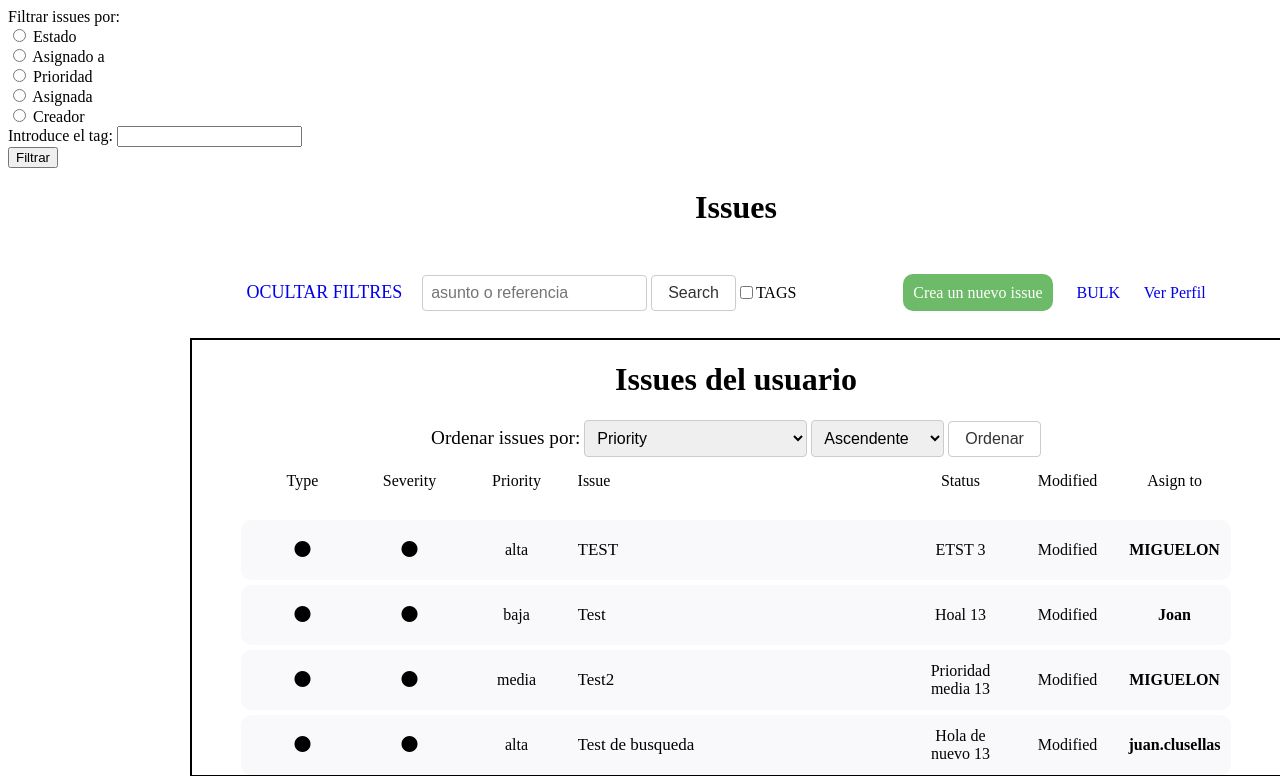
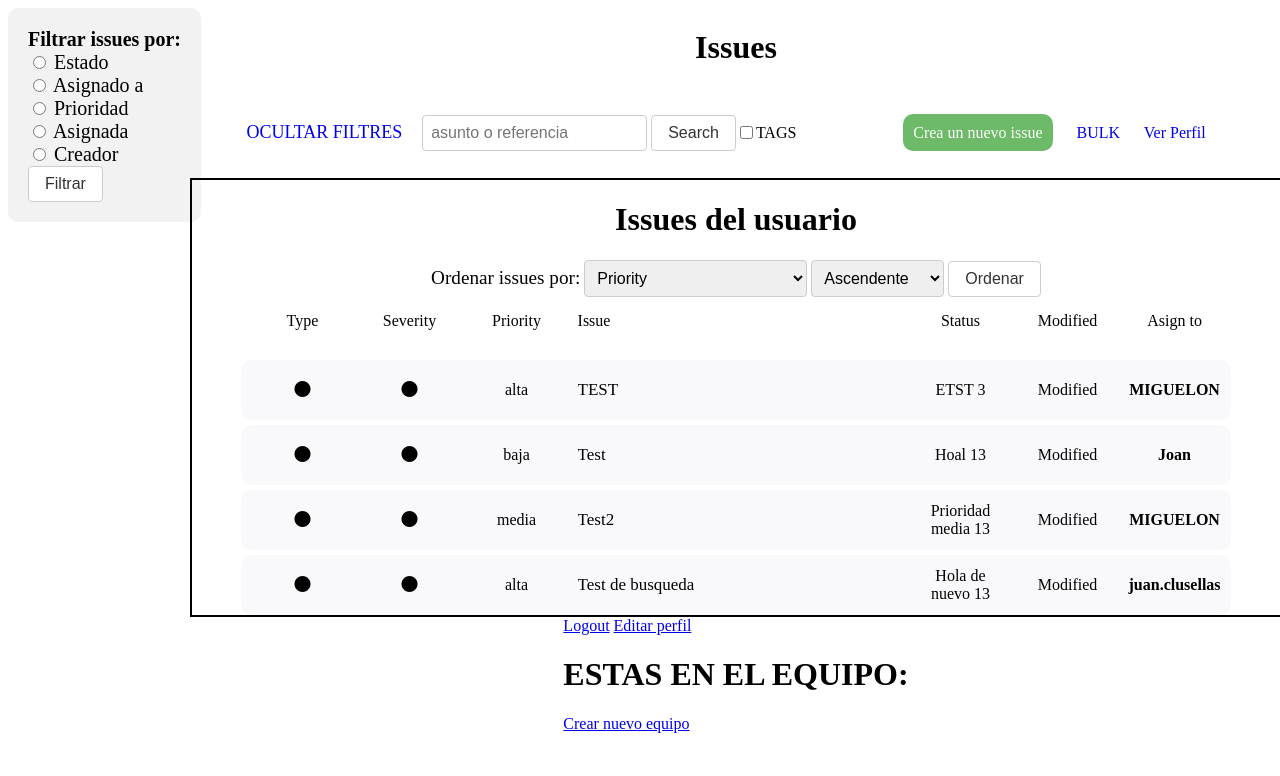
Before and after one commit to it12cASW/it12cASW, a Django app: template backend/polls/templates/filterIssues.html in a window 1280 px wide. Shown: the top 776 px of the page. After the commit the page ends 733 px from the top, so only its background shows below. Run offline with Django 4.2, Linux system fonts and the light colour scheme; the template is opened without the code that fills it: values that come from a table or form of the project are taken from there, others are empty; data comes from the database, SQL or seed files in the repository; both versions use the stored data as it was after the commit; some libraries are stand-ins or nearby versions.

Commit message:
Puestos estilos en los filtros y algunos arreglos de los filtros

```diff
--- a/backend/polls/templates/filterIssues.html
+++ b/backend/polls/templates/filterIssues.html
@@ -9,12 +9,6 @@
 </head>
 {% load socialaccount %}
 <body>
-
-
-    {% if user.is_authenticated %}
-        <p>BIENVENIDO, {{ user.username }} !</p>
-    {% endif %}
-
     {%include "form_filtrarIssues.html"%}
     <div id="contenedorPrincipal">
         <h1>Issues</h1>
@@ -83,23 +77,7 @@
 
             <a href="http://127.0.0.1:8000/main/pantallaCrearEquipo">Crear nuevo equipo</a>
         </div>
-
-
-
     </div>
-
-
-
-
-
-
-
-
-
-
-
-
-
 
 </body>
 </html>
--- a/backend/polls/templates/form_filtrarIssues.html
+++ b/backend/polls/templates/form_filtrarIssues.html
@@ -1,10 +1,5 @@
-<!--falta agregar estilos-->
-<style>
-
-</style>
-
-<form action="{% url 'filtrar-issues' %}" method="GET">
-    <label for="filtro">Filtrar issues por:</label>
+<form id='filtres' action="{% url 'filtrar-issues' %}" method="GET">
+    <label style="font-weight: bold;"for="filtro">Filtrar issues por:</label>
     <div class="filtro-options">
         <div>
             <input type="radio" id="status" name="filtro" value="status">
@@ -31,6 +26,7 @@
     <div class="opciones-container">
         <div id="status-options" class="opciones">
             <label for="status-select">Selecciona el estado:</label>
+            <div>
                 <select id="status-select" name="opciones">
                     <option value="new" selected>Nuevo</option>
                     <option value="in_progress">En curso</option>
@@ -41,36 +37,40 @@
                     <option value="proposal">Propuesta</option>
                 </select>
             </div>
+        </div>
         <div id="assignee-options" class="opciones">
             <label for="assignee-select">Selecciona el usuario:</label>
+            <div>
                 <select id="assignee-select" name="opciones">
                     {% for user in usuarios %}
                         <option value="{{ user.id }}">{{ user.username }}</option>
                     {% endfor %}
                 </select>
             </div>
-        <div id="tag-options" class="opciones">
-            <label for="tag-input">Introduce el tag:</label>
-            <input type="text" id="tag-input" name="opciones">
         </div>
         <div id="priority-options" class="opciones">
             <label for="priority-select">Selecciona la prioridad:</label>
+            <div>
                 <select id="priority-select" name="opciones">
                     <option value="baja" selected>baja</option>
                     <option value="media">media</option>
                     <option value="alta">alta</option>
                 </select>
             </div>
+        </div>
         <div id="assign_to-options" class="opciones">
             <label for="assign_to-select">Selecciona el usuario:</label>
+            <div>
                 <select id="assign_to-select" name="opciones">
                     {% for user in usuarios %}
                         <option value="{{ user.id }}">{{ user.username }}</option>
                     {% endfor %}
                 </select>
             </div>
+        </div>
         <div id="created_by-options" class="opciones">
             <label for="created_by-select">Selecciona el usuario:</label>
+            <div>
                 <select id="created_by-select" name="opciones">
                     {% for user in usuarios %}
                         <option value="{{ user.id }}">{{ user.username }}</option>
@@ -78,9 +78,35 @@
                 </select>
             </div>
         </div>
-    <input type="submit" value="Filtrar">
+    </div>
+    <input type="hidden" name="issue_ids" value="{% for issue in issues %}{{ issue.id }},{% endfor %}">
+    <input id="botonFiltro" type="submit" value="Filtrar">
 </form>
-
+<style>
+    #filtres {
+        flex-direction: column;
+        align-items: left;
+        float:left;
+        border-radius: 10px;
+        background-color: #F2F2F2;
+        font-size: 20px;
+        padding: 20px;
+    }
+    #assignee-options, #tag-options, #assign_to-options, #created_by-options {
+        display: flex;
+        flex-direction: column;
+        align-items: center;
+    }
+    #botonFiltro {
+        border: 1px solid #ccc;
+        border-radius: 4px;
+        padding: 8px 16px;
+        font-size: 16px;
+        background-color: #ffffff;
+        color: #333333;
+        transition: background-color 0.5s ease;
+    }
+</style>
 <script>
     // Función para mostrar u ocultar las opciones según el radio button seleccionado
     function mostrarOpciones() {
--- a/backend/polls/templates/main.html
+++ b/backend/polls/templates/main.html
@@ -83,7 +83,7 @@
 
             <a href="http://127.0.0.1:8000/main/pantallaCrearEquipo">Crear nuevo equipo</a>
         </div>
-
+        <input type="hidden" name="issue_ids" value="{% for issue in issues %}{{ issue.id }},{% endfor %}">
 
 
     </div>
--- a/backend/polls/views/issue_viewset.py
+++ b/backend/polls/views/issue_viewset.py
@@ -359,12 +359,9 @@ def filtrar_issues(request):
             issues = Issue.objects.filter(asignada=opciones, deleted=False)
         elif filtro == 'created_by':
             issues = Issue.objects.filter(creador=opciones, deleted=False)
-        else:
-            # Si no se reconoce el filtro, retornamos un error
-            issues = None
     else:
         # Si no se seleccionó ningún filtro, mostramos todos los issues
-        issues = Issue.objects.filter(deleted=False)
+        issues = Issue.objects.filter(creador=request.user.id, deleted=False)
 
     equipos = Equipo.objects.all()
     miembro_equipo = Miembro_Equipo.objects.filter(miembro=request.user.id)
```
Also changed, not shown: backend/db.sqlite3. Lines whose indentation alone changed are shown as unchanged.
